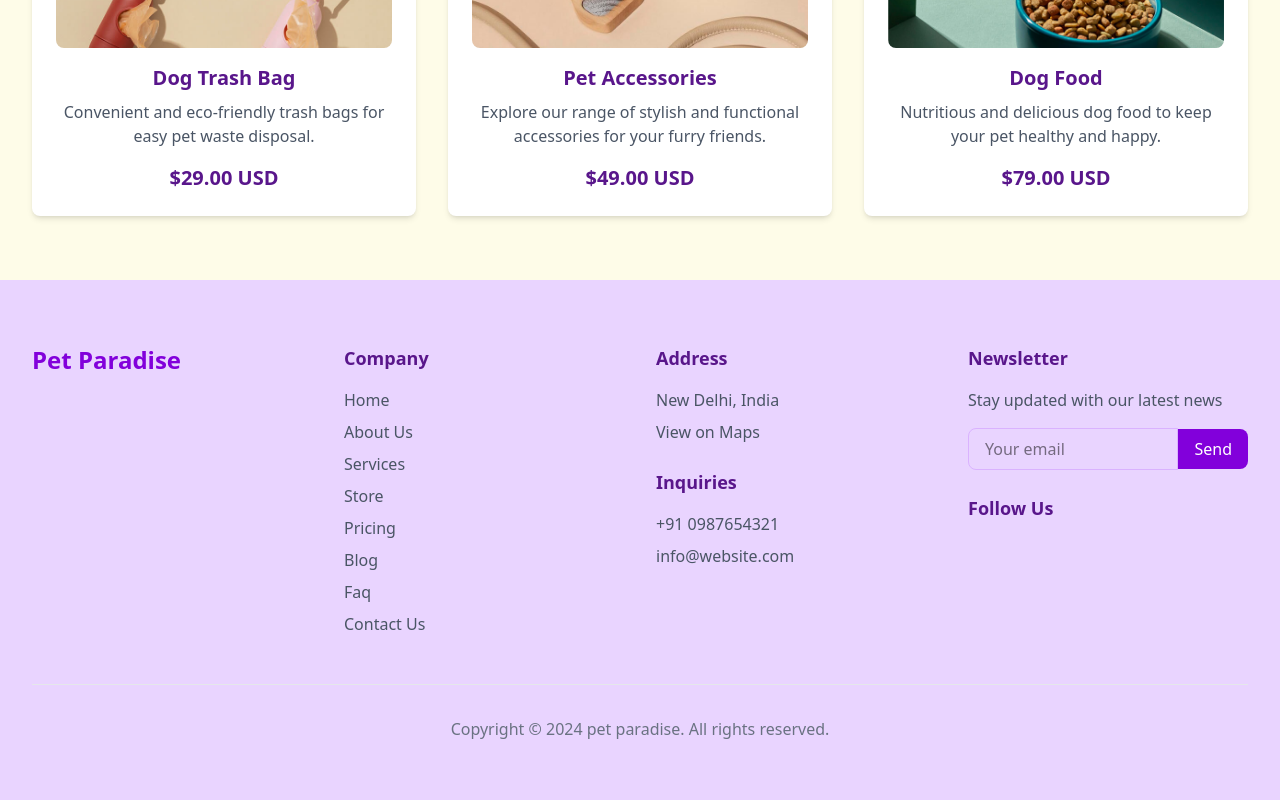
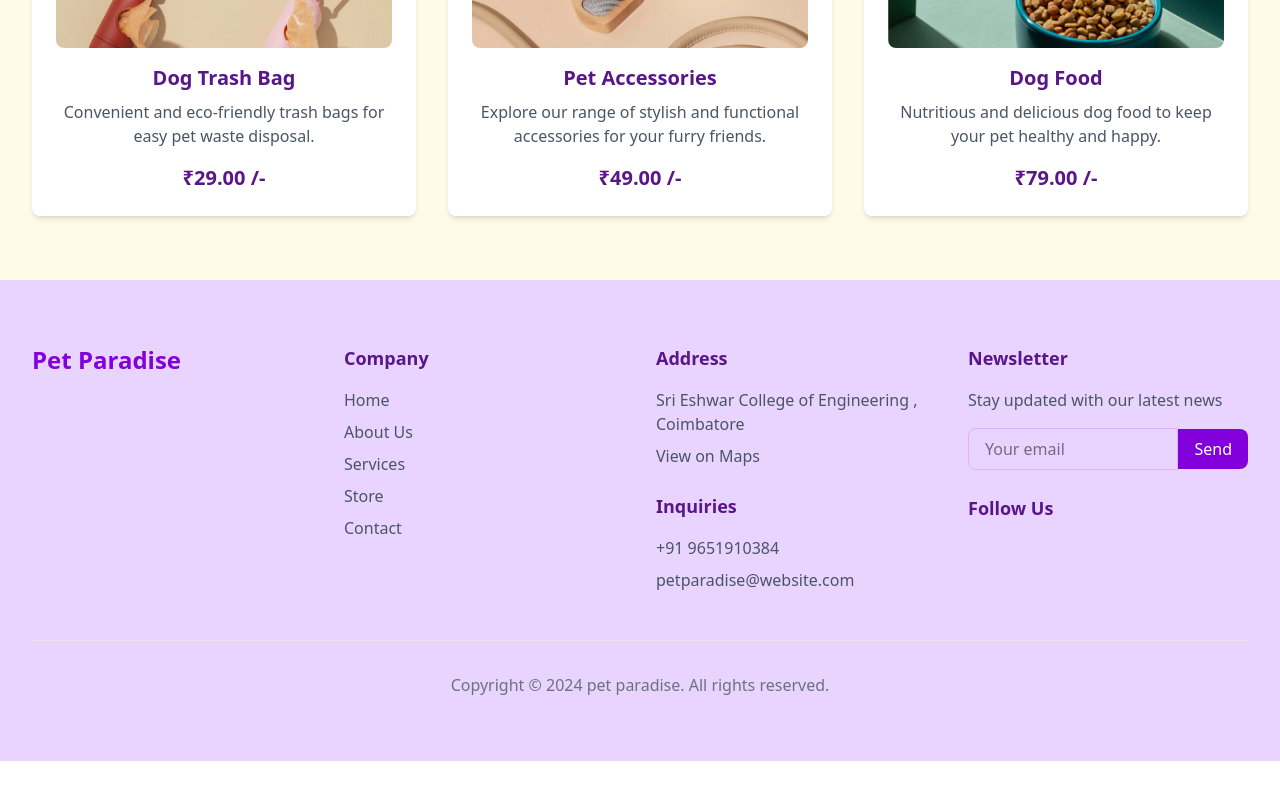
Before and after one commit to agravi987/PetParadise-MERN, a React (Vite) app in the folder petdaycare-frontend/: page /store in a window 1280 px wide. Shown: the part 426-1226 px from the top of the page. After the commit the page ends 1187 px from the top, so only its background shows below. Built offline with nearby package versions, Linux system fonts and the light colour scheme.

Commit message:
made some improvements

```diff
--- a/petdaycare-frontend/src/components/home-components/Footer.jsx
+++ b/petdaycare-frontend/src/components/home-components/Footer.jsx
@@ -1,4 +1,5 @@
 import React from "react";
+import { Link } from "react-router-dom";
 
 const Footer = () => {
   return (
@@ -19,44 +20,41 @@ const Footer = () => {
             <h4 className="text-lg font-semibold text-purple-900">Company</h4>
             <ul className="mt-4 space-y-2">
               <li>
-                <a href="#" className="text-gray-600 hover:text-purple-700">
+                <Link to="/" className="text-gray-600 hover:text-purple-700">
                   Home
-                </a>
+                </Link>
               </li>
               <li>
-                <a href="#" className="text-gray-600 hover:text-purple-700">
+                <Link
+                  to="/about"
+                  className="text-gray-600 hover:text-purple-700"
+                >
                   About Us
-                </a>
+                </Link>
               </li>
               <li>
-                <a href="#" className="text-gray-600 hover:text-purple-700">
+                <Link
+                  to="/service"
+                  className="text-gray-600 hover:text-purple-700"
+                >
                   Services
-                </a>
+                </Link>
               </li>
               <li>
-                <a href="#" className="text-gray-600 hover:text-purple-700">
+                <Link
+                  to="/store"
+                  className="text-gray-600 hover:text-purple-700"
+                >
                   Store
-                </a>
+                </Link>
               </li>
               <li>
-                <a href="#" className="text-gray-600 hover:text-purple-700">
-                  Pricing
-                </a>
-              </li>
-              <li>
-                <a href="#" className="text-gray-600 hover:text-purple-700">
-                  Blog
-                </a>
-              </li>
-              <li>
-                <a href="#" className="text-gray-600 hover:text-purple-700">
-                  Faq
-                </a>
-              </li>
-              <li>
-                <a href="#" className="text-gray-600 hover:text-purple-700">
-                  Contact Us
-                </a>
+                <Link
+                  to="/contact"
+                  className="text-gray-600 hover:text-purple-700"
+                >
+                  Contact
+                </Link>
               </li>
             </ul>
           </div>
@@ -67,7 +65,7 @@ const Footer = () => {
             <ul className="mt-4 space-y-2">
               <li>
                 <a href="#" className="text-gray-600 hover:text-purple-700">
-                  New Delhi, India
+                  Sri Eshwar College of Engineering , Coimbatore
                 </a>
               </li>
               <li>
@@ -81,12 +79,12 @@ const Footer = () => {
             <ul className="mt-4 space-y-2">
               <li>
                 <a href="#" className="text-gray-600 hover:text-purple-700">
-                  +91 0987654321
+                  +91 9651910384
                 </a>
               </li>
               <li>
                 <a href="#" className="text-gray-600 hover:text-purple-700">
-                  info@website.com
+                  petparadise@website.com
                 </a>
               </li>
             </ul>
--- a/petdaycare-frontend/src/components/home-components/ServiceSection.jsx
+++ b/petdaycare-frontend/src/components/home-components/ServiceSection.jsx
@@ -4,6 +4,7 @@ import Service2Image from "../../assets/service-2.png";
 import Service3Image from "../../assets/service-3.png";
 import Service4Image from "../../assets/service-4.png";
 import Service5Image from "../../assets/service-5.png";
+import { Link } from "react-router-dom";
 
 const ServiceSection = () => {
   return (
@@ -15,14 +16,16 @@ const ServiceSection = () => {
         </h2>
         <div className="flex flex-wrap justify-center gap-8 mt-12">
           {/* Service Card 1 */}
+          <Link to="/login">
             <div className="bg-white p-6 rounded-lg shadow-md text-center w-64">
               <div className="bg-blue-100 w-24 h-24 rounded-full flex items-center justify-center mx-auto">
                 <img src={Service1Image} alt="service" className="w-12 h-12" />
               </div>
               <p className="text-lg font-medium text-purple-900 mt-4">
-              Emergency Care
+                Book PetDaycares
               </p>
             </div>
+          </Link>
 
           {/* Service Card 2 */}
           <div className="bg-white p-6 rounded-lg shadow-md text-center w-64">
--- a/petdaycare-frontend/src/components/home-components/StoreSection.jsx
+++ b/petdaycare-frontend/src/components/home-components/StoreSection.jsx
@@ -27,7 +27,7 @@ const StoreSection = () => {
               disposal.
             </p>
             <h3 className="text-xl font-bold text-purple-900 mt-4">
-              $29.00 USD
+              ₹29.00 /-
             </h3>
           </div>
 
@@ -46,7 +46,7 @@ const StoreSection = () => {
               furry friends.
             </p>
             <h3 className="text-xl font-bold text-purple-900 mt-4">
-              $49.00 USD
+              ₹49.00 /-
             </h3>
           </div>
 
@@ -65,7 +65,7 @@ const StoreSection = () => {
               happy.
             </p>
             <h3 className="text-xl font-bold text-purple-900 mt-4">
-              $79.00 USD
+              ₹79.00 /-
             </h3>
           </div>
         </div>
--- a/petdaycare-frontend/src/pages/Auth/Signup.jsx
+++ b/petdaycare-frontend/src/pages/Auth/Signup.jsx
@@ -5,6 +5,7 @@ import axios from "axios";
 
 const Signup = () => {
   const navigate = useNavigate();
+
   const [formData, setFormData] = useState({
     fullName: "",
     email: "",
@@ -13,8 +14,6 @@ const Signup = () => {
   });
 
   const [errors, setErrors] = useState({});
-  const [successMessage, setSuccessMessage] = useState("");
-
   const quotes = [
     "Every pet deserves a loving home!",
     "Adopt, don't shop!",
@@ -22,7 +21,6 @@ const Signup = () => {
     "Pets make our lives whole.",
     "Furry friends, endless love!",
   ];
-
   const [currentQuote, setCurrentQuote] = useState(quotes[0]);
 
   useEffect(() => {
@@ -33,15 +31,14 @@ const Signup = () => {
   }, []);
 
   const validateForm = () => {
-    let newErrors = {};
+    const newErrors = {};
     const emailPattern = /^[^\s@]+@[^\s@]+\.[^\s@]+$/;
 
     if (!formData.fullName.trim())
       newErrors.fullName = "Full Name is required.";
     if (!emailPattern.test(formData.email))
-      newErrors.email = "Enter a valid email address.";
-    if (formData.password.length < 8)
-      newErrors.password = "Password must be at least 8 characters.";
+      newErrors.email = "Enter a valid email.";
+    if (formData.password.length < 8) newErrors.password = "Min 8 characters.";
     if (formData.password !== formData.confirmPassword)
       newErrors.confirmPassword = "Passwords do not match.";
 
@@ -53,29 +50,20 @@ const Signup = () => {
     if (!validateForm()) return;
 
     try {
-      const res = await axios.post("http://localhost:3001/register", {
+      await axios.post("http://localhost:3001/register", {
         name: formData.fullName,
         email: formData.email,
         password: formData.password,
       });
 
-      if (res.status === 200) {
-        setSuccessMessage(
-          "🎉 Account created successfully! Redirecting to login..."
-        );
-        setTimeout(() => {
+      alert("🎉 Registered successfully!");
       navigate("/login");
-        }, 2000);
-      } else {
-        setErrors({ general: "Something went wrong. Please try again." });
-      }
     } catch (error) {
-      console.error("Signup error:", error);
-      if (error.response?.data?.message) {
-        setErrors({ general: error.response.data.message });
-      } else {
-        setErrors({ general: "Server error. Please try again later." });
-      }
+      setErrors({
+        general:
+          error.response?.data?.message ||
+          "Something went wrong. Please try again.",
+      });
     }
   };
 
@@ -97,7 +85,6 @@ const Signup = () => {
 
         {/* Form */}
         <div className="w-full md:w-[55%] p-8 bg-gradient-to-br from-purple-100 to-purple-100 flex flex-col justify-center relative">
-          {/* Back Arrow */}
           <button
             onClick={() => navigate(-1)}
             className="absolute top-4 left-4 text-purple-800 hover:text-purple-900 flex items-center gap-2 z-10"
@@ -114,26 +101,18 @@ const Signup = () => {
             "{currentQuote}"
           </p>
 
-          {successMessage ? (
-            <p className="text-green-600 font-semibold text-center mt-4">
-              {successMessage}
-            </p>
-          ) : (
-            <>
           <div className="mt-6 space-y-4">
-                {/* Form Fields */}
             <div>
               <input
                 type="text"
                 name="fullName"
                 placeholder="Full Name"
+                value={formData.fullName}
                 onChange={handleChange}
                 className="w-full px-4 py-3 border-2 border-purple-300 rounded-lg outline-none focus:border-purple-500"
               />
               {errors.fullName && (
-                    <p className="text-red-600 text-sm mt-1">
-                      {errors.fullName}
-                    </p>
+                <p className="text-red-600 text-sm mt-1">{errors.fullName}</p>
               )}
             </div>
 
@@ -142,6 +121,7 @@ const Signup = () => {
                 type="email"
                 name="email"
                 placeholder="Email Address"
+                value={formData.email}
                 onChange={handleChange}
                 className="w-full px-4 py-3 border-2 border-purple-300 rounded-lg outline-none focus:border-purple-500"
               />
@@ -155,13 +135,12 @@ const Signup = () => {
                 type="password"
                 name="password"
                 placeholder="Create Password"
+                value={formData.password}
                 onChange={handleChange}
                 className="w-full px-4 py-3 border-2 border-purple-300 rounded-lg outline-none focus:border-purple-500"
               />
               {errors.password && (
-                    <p className="text-red-600 text-sm mt-1">
-                      {errors.password}
-                    </p>
+                <p className="text-red-600 text-sm mt-1">{errors.password}</p>
               )}
             </div>
 
@@ -170,6 +149,7 @@ const Signup = () => {
                 type="password"
                 name="confirmPassword"
                 placeholder="Confirm Password"
+                value={formData.confirmPassword}
                 onChange={handleChange}
                 className="w-full px-4 py-3 border-2 border-purple-300 rounded-lg outline-none focus:border-purple-500"
               />
@@ -197,16 +177,15 @@ const Signup = () => {
               Login here
             </span>
           </p>
-            </>
-          )}
-        </div>
-      </div>
+
           {errors.general && (
             <p className="text-red-600 text-center mt-4 font-medium">
               {errors.general}
             </p>
           )}
         </div>
+      </div>
+    </div>
   );
 };
 
```
Lines whose indentation alone changed are shown as unchanged.
